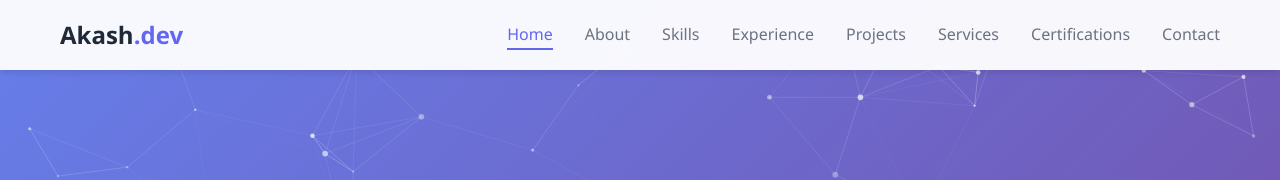
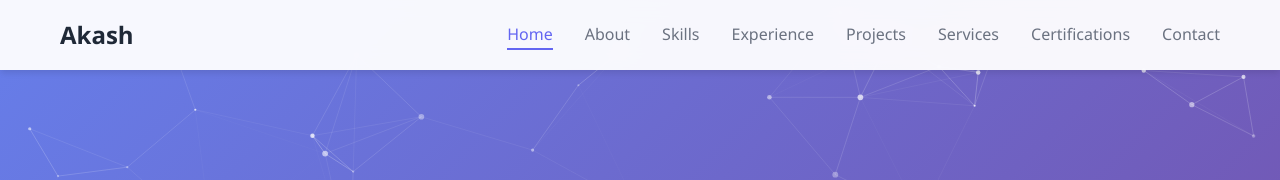
Before and after one commit to Akashyadav-aiml/portfolio-website, a plain HTML site: page index.html in a window 1280 px wide. Shown: the top 180 px of the page. Drawn offline with Linux system fonts and the light colour scheme; animation ran at ten frames a second.

Commit message:
Fix closing tag for logo link in index.html

```diff
--- a/index.html
+++ b/index.html
@@ -13,7 +13,7 @@
     <nav class="navbar" id="navbar">
         <div class="container">
             <div class="logo">
-                <a href="#home">Akash<span>.dev</span></a>
+                <a href="#home">Akash</span></a>
             </div>
             <ul class="nav-menu" id="nav-menu">
                 <li><a href="#home" class="nav-link">Home</a></li>
```
